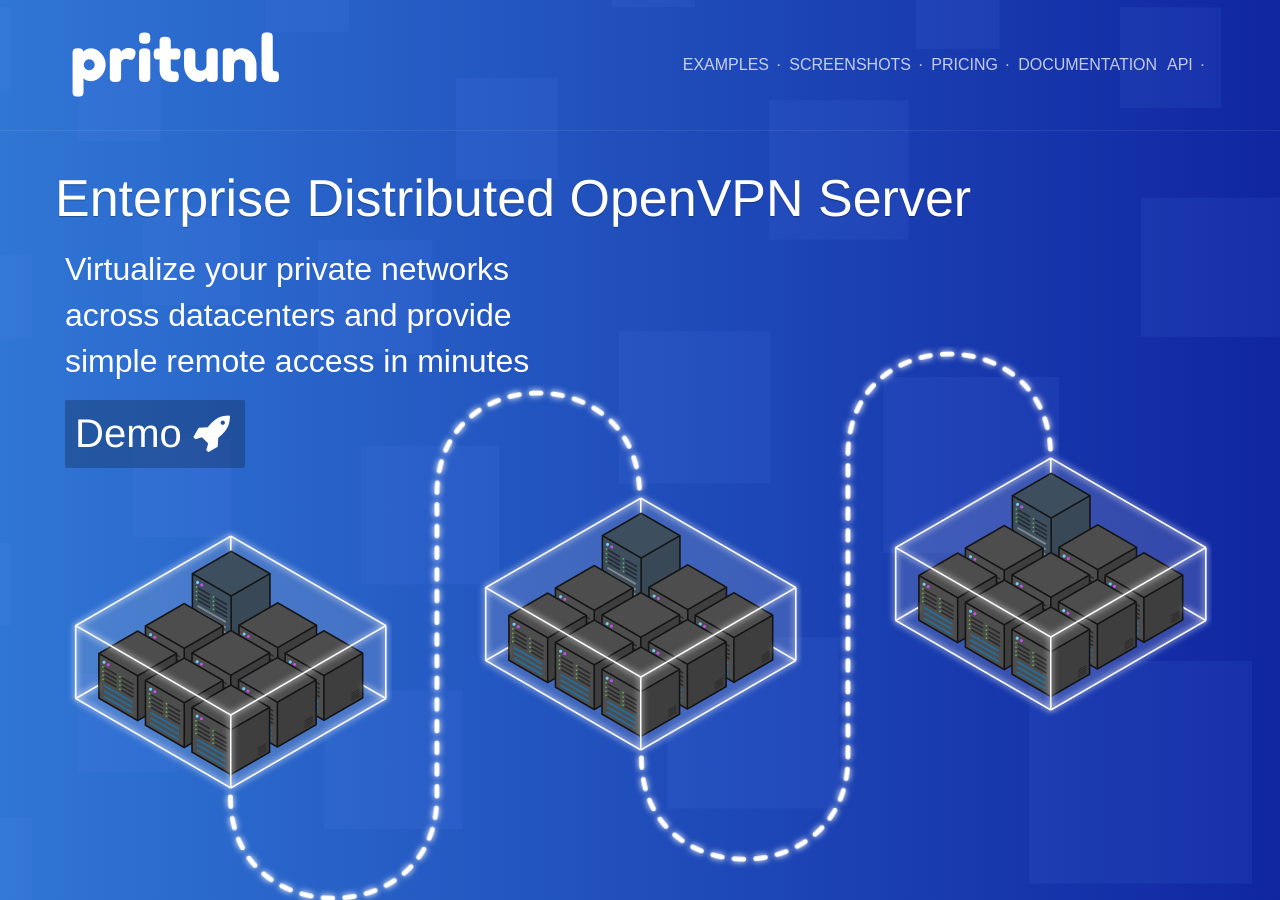
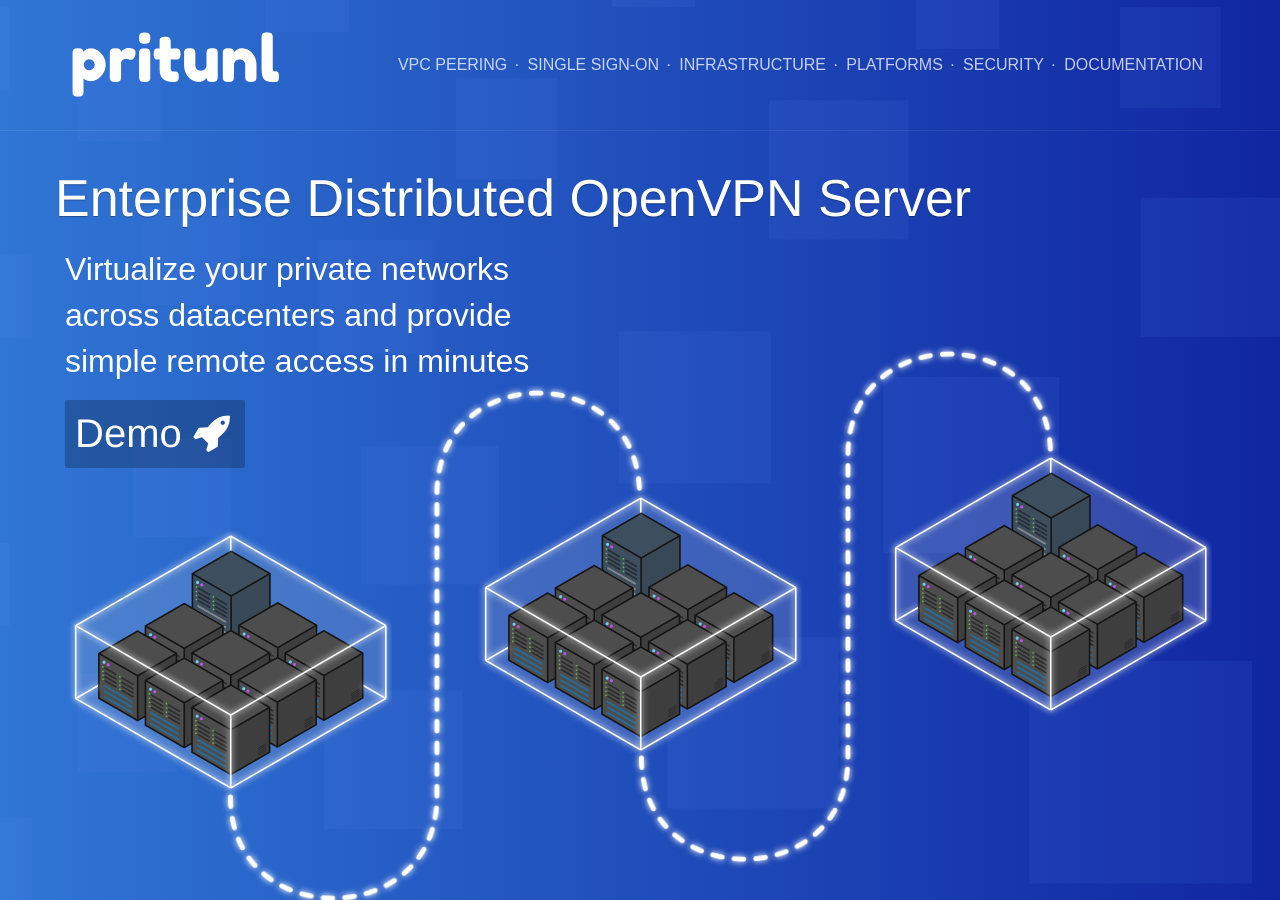
Before and after one commit to pritunl/pritunl.github.io, a Jekyll site: the page built from index.html, in a window 1280 px wide and 900 px high. Built offline with Jekyll 4.4.1, drawn with Linux system fonts in a browser that asks for light colours; nearby versions of some CDN libraries; some web fonts are replaced; Markdown is read by kramdown in place of the engine named in the settings; comment, search, counter and statistics services are not loaded.

Commit message:
Update navbar

```diff
--- a/_layouts/default.html
+++ b/_layouts/default.html
@@ -70,22 +70,25 @@
         <div class="navbar-collapse collapse" id="navbar-collapse">
           <ul class="nav navbar-nav">
             <li class="nav-item">
-              <a class="scrollto" href="/#explore">Examples</a>
+              <a href="/aws">VPC Peering</a>
             </li>
             <li class="nav-item">
-              <a class="scrollto" href="/#screenshots">Screenshots</a>
+              <a href="/sso">Single Sign-On</a>
             </li>
             <li class="nav-item">
-              <a class="scrollto" href="/#plans">Pricing</a>
+              <a href="/infrastructure">Infrastructure</a>
+            </li>
+            <li class="nav-item">
+              <a href="/platforms">Platforms</a>
+            </li>
+            <li class="nav-item">
+              <a href="/security">Security</a>
             </li>
             <li class="nav-item nav-item-wide last">
               <a class="scrollto" href="https://docs.pritunl.com">Documentation</a>
             </li>
             <li class="nav-item nav-item-narrow last">
               <a class="scrollto" href="https://docs.pritunl.com">Docs</a>
-            </li>
-            <li class="nav-item">
-              <a href="api">API</a>
             </li>
           </ul>
         </div>
```
